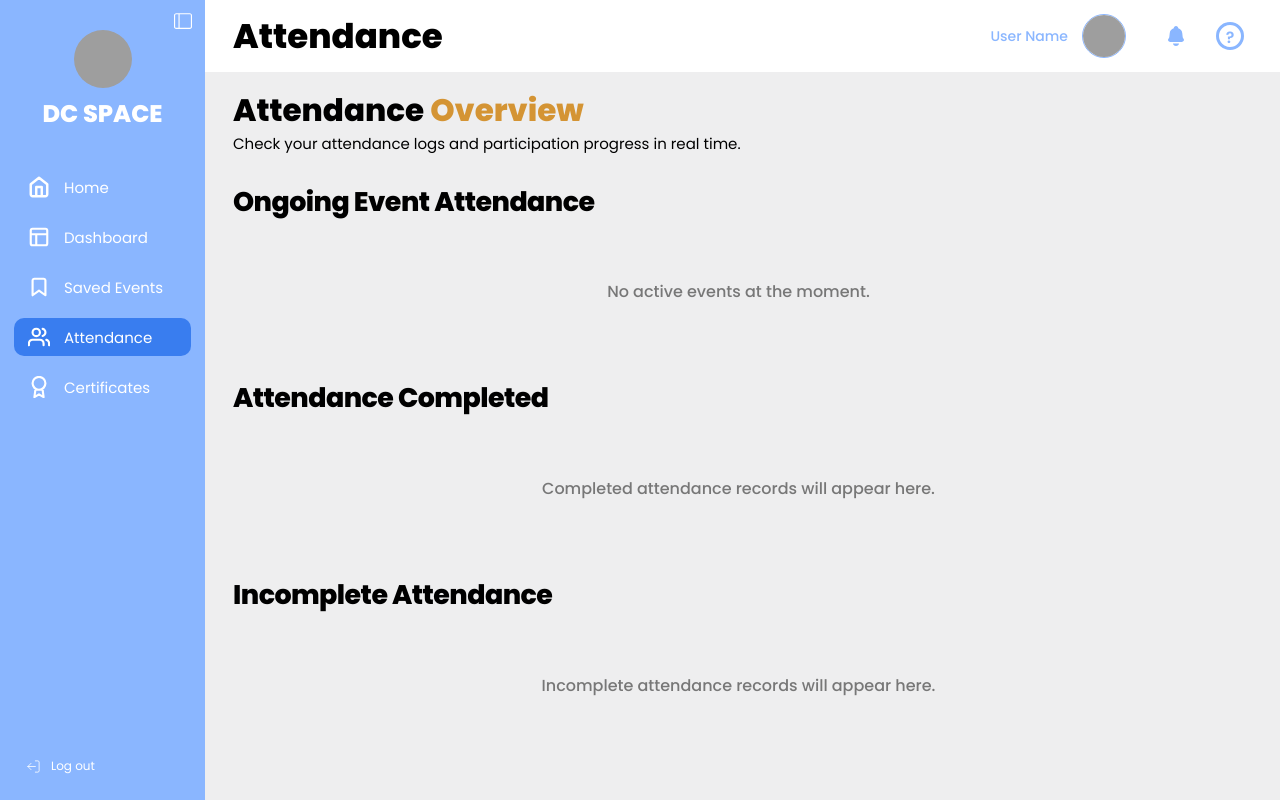
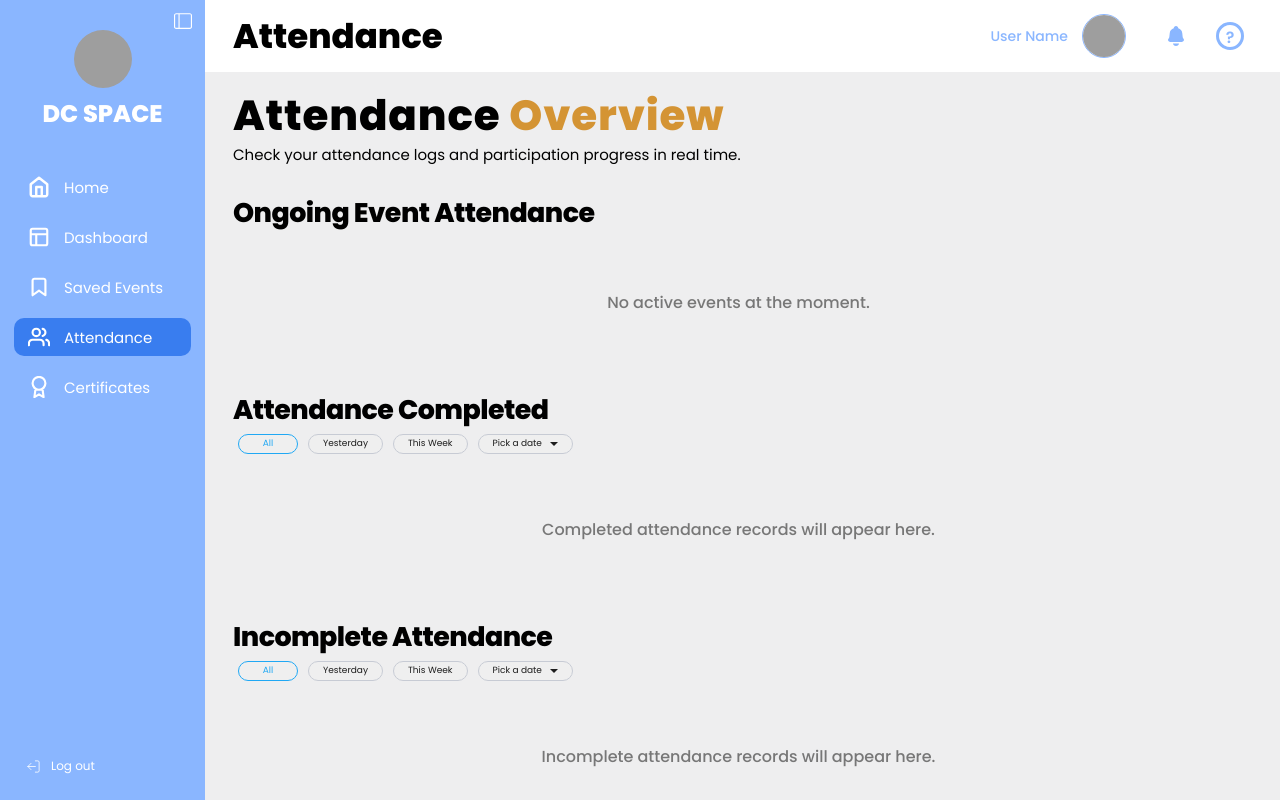
Before and after one commit to misxabien/DCSPACE_NEXT_WEB, a Next.js app: page /attendance in a window 1280 px wide. Built offline with nearby package versions, Linux system fonts and the light colour scheme; grey boxes are pictures that could not be loaded; a web font is replaced by a local one.

Commit message:
Resized the header texts per page

```diff
--- a/components/AttendancePageContent.tsx
+++ b/components/AttendancePageContent.tsx
@@ -2,7 +2,7 @@
 
 import Link from 'next/link';
 import Image from 'next/image';
-import { useCallback, useEffect, useMemo, useRef, useState } from 'react';
+import { type Dispatch, type SetStateAction, useCallback, useEffect, useMemo, useRef, useState } from 'react';
 import {
   ATTENDANCE_UPDATED_EVENT,
   REGISTERED_EVENTS_KEY,
@@ -18,6 +18,8 @@ import {
   recordRfidAttendanceTap,
   setSelectedAttendanceEvent,
 } from '@/lib/attendance';
+
+const attendanceFilters = ['All', 'Yesterday', 'This Week', 'Pick a date'];
 
 type AttendanceEvent = {
   id: string;
@@ -50,6 +52,82 @@ function getAttendanceEventTime(event: AttendanceEvent) {
   return Number.isNaN(eventDate.getTime()) ? 0 : eventDate.getTime();
 }
 
+function getAttendanceEventDate(event: AttendanceEvent) {
+  const eventDate = new Date(`${event.registeredEvent.month} ${event.registeredEvent.day}, ${event.registeredEvent.year}`);
+  if (Number.isNaN(eventDate.getTime())) return null;
+
+  eventDate.setHours(0, 0, 0, 0);
+  return eventDate;
+}
+
+function getDateInputValue(date: Date) {
+  const year = date.getFullYear();
+  const month = String(date.getMonth() + 1).padStart(2, '0');
+  const day = String(date.getDate()).padStart(2, '0');
+
+  return `${year}-${month}-${day}`;
+}
+
+function getDateFromInput(value: string) {
+  if (!value) return null;
+
+  const date = new Date(`${value}T00:00:00`);
+  if (Number.isNaN(date.getTime())) return null;
+
+  date.setHours(0, 0, 0, 0);
+  return date;
+}
+
+function isSameDate(firstDate: Date, secondDate: Date) {
+  return getDateInputValue(firstDate) === getDateInputValue(secondDate);
+}
+
+function isThisWeek(date: Date) {
+  const today = new Date();
+  today.setHours(0, 0, 0, 0);
+
+  const startOfWeek = new Date(today);
+  startOfWeek.setDate(today.getDate() - today.getDay());
+
+  const endOfWeek = new Date(startOfWeek);
+  endOfWeek.setDate(startOfWeek.getDate() + 6);
+
+  return date >= startOfWeek && date <= endOfWeek;
+}
+
+function matchesAttendanceFilter(
+  event: AttendanceEvent,
+  activeFilter: string,
+  dateRange: { start: string; end: string },
+) {
+  if (activeFilter === 'All') return true;
+
+  const eventDate = getAttendanceEventDate(event);
+  if (!eventDate) return true;
+
+  if (activeFilter === 'Yesterday') {
+    const yesterday = new Date();
+    yesterday.setHours(0, 0, 0, 0);
+    yesterday.setDate(yesterday.getDate() - 1);
+    return isSameDate(eventDate, yesterday);
+  }
+
+  if (activeFilter === 'This Week') {
+    return isThisWeek(eventDate);
+  }
+
+  if (activeFilter === 'Pick a date') {
+    const startDate = getDateFromInput(dateRange.start);
+    const endDate = getDateFromInput(dateRange.end || dateRange.start);
+
+    if (!startDate || !endDate) return true;
+
+    return eventDate >= (startDate <= endDate ? startDate : endDate) && eventDate <= (startDate <= endDate ? endDate : startDate);
+  }
+
+  return true;
+}
+
 function getEventTimeDisplay(dateTime?: string) {
   return dateTime?.split(',').at(-1)?.trim() || 'Event Time';
 }
@@ -69,6 +147,11 @@ function isEditableTarget(target: EventTarget | null) {
 
 export function AttendancePageContent() {
   const [attendanceEvents, setAttendanceEvents] = useState<AttendanceEvent[]>([]);
+  const [completedFilter, setCompletedFilter] = useState('All');
+  const [incompleteFilter, setIncompleteFilter] = useState('All');
+  const [completedDateRange, setCompletedDateRange] = useState({ start: '', end: '' });
+  const [incompleteDateRange, setIncompleteDateRange] = useState({ start: '', end: '' });
+  const [openDatePicker, setOpenDatePicker] = useState<'completed' | 'incomplete' | null>(null);
   const registeredEventsRef = useRef<RegisteredEvent[]>([]);
   const scanBufferRef = useRef('');
   const scanTimeoutRef = useRef<number | null>(null);
@@ -168,6 +251,65 @@ export function AttendancePageContent() {
     const status = getRequirementStatus(event.record, event.registeredEvent);
     return event.status === 'Passed' && status !== 'Complete' && status !== 'Overtime';
   });
+  const filteredCompletedEvents = completedEvents.filter((event) => (
+    matchesAttendanceFilter(event, completedFilter, completedDateRange)
+  ));
+  const filteredIncompleteEvents = incompleteEvents.filter((event) => (
+    matchesAttendanceFilter(event, incompleteFilter, incompleteDateRange)
+  ));
+
+  const renderAttendanceFilters = (
+    group: 'completed' | 'incomplete',
+    activeFilter: string,
+    dateRange: { start: string; end: string },
+    setActiveFilter: (filter: string) => void,
+    setDateRange: Dispatch<SetStateAction<{ start: string; end: string }>>,
+  ) => (
+    <div className="attendance-filters" aria-label={`${group} attendance filters`}>
+      {attendanceFilters.map((filter) => (
+        <span className="attendance-filter-wrap" key={filter}>
+          <button
+            className={`attendance-filter${filter === 'Pick a date' ? ' has-date-picker' : ''}${activeFilter === filter ? ' is-active' : ''}${filter === 'Pick a date' && openDatePicker === group ? ' is-open' : ''}`}
+            type="button"
+            aria-pressed={activeFilter === filter}
+            onClick={() => {
+              setActiveFilter(filter);
+              setOpenDatePicker(filter === 'Pick a date' ? (openDatePicker === group ? null : group) : null);
+            }}
+          >
+            {filter}
+          </button>
+          {filter === 'Pick a date' && openDatePicker === group && (
+            <section className="attendance-date-picker" aria-label={`Choose ${group} attendance date`}>
+              <label>
+                <span>From</span>
+                <input
+                  type="date"
+                  value={dateRange.start}
+                  onChange={(event) => {
+                    setDateRange((current) => ({ ...current, start: event.target.value }));
+                    setActiveFilter('Pick a date');
+                  }}
+                />
+              </label>
+              <label>
+                <span>To</span>
+                <input
+                  type="date"
+                  value={dateRange.end}
+                  min={dateRange.start || undefined}
+                  onChange={(event) => {
+                    setDateRange((current) => ({ ...current, end: event.target.value }));
+                    setActiveFilter('Pick a date');
+                  }}
+                />
+              </label>
+            </section>
+          )}
+        </span>
+      ))}
+    </div>
+  );
 
   const renderAttendanceCard = (event: AttendanceEvent) => (
     <article className="attendance-event-card" key={event.id}>
@@ -218,8 +360,15 @@ export function AttendancePageContent() {
 
           <section className="attendance-section" aria-label="Completed attendance">
             <h2>Attendance Completed</h2>
+            {renderAttendanceFilters(
+              'completed',
+              completedFilter,
+              completedDateRange,
+              setCompletedFilter,
+              setCompletedDateRange,
+            )}
             <div className="attendance-event-grid">
-              {completedEvents.length ? completedEvents.map(renderAttendanceCard) : (
+              {filteredCompletedEvents.length ? filteredCompletedEvents.map(renderAttendanceCard) : (
                 <p className="completed-empty-message">Completed attendance records will appear here.</p>
               )}
             </div>
@@ -227,8 +376,15 @@ export function AttendancePageContent() {
 
           <section className="attendance-section" aria-label="Incomplete attendance">
             <h2>Incomplete Attendance</h2>
+            {renderAttendanceFilters(
+              'incomplete',
+              incompleteFilter,
+              incompleteDateRange,
+              setIncompleteFilter,
+              setIncompleteDateRange,
+            )}
             <div className="attendance-event-grid">
-              {incompleteEvents.length ? incompleteEvents.map(renderAttendanceCard) : (
+              {filteredIncompleteEvents.length ? filteredIncompleteEvents.map(renderAttendanceCard) : (
                 <p className="completed-empty-message">Incomplete attendance records will appear here.</p>
               )}
             </div>
--- a/styles/pages/attendance.css
+++ b/styles/pages/attendance.css
@@ -10,6 +10,7 @@
   --font: var(--font-ui), "Poppins", system-ui, sans-serif;
 }
 
+main.main,
 .main {
   flex: 1;
   min-width: 0;
@@ -18,9 +19,13 @@
   background: var(--attendance-bg);
   overflow-y: visible;
   scrollbar-width: none;
+  -ms-overflow-style: none;
 }
 
+main.main::-webkit-scrollbar,
 .main::-webkit-scrollbar {
+  width: 0;
+  height: 0;
   display: none;
 }
 
@@ -45,8 +50,9 @@
   margin: 0;
   color: #000000;
   font-family: var(--font-display), "Montserrat", sans-serif;
-  font-size: clamp(24px, 2.5vw, 31px);
+  font-size: clamp(30px, 3.4vw, 42px);
   font-weight: 800;
+  letter-spacing: 0.02em;
   line-height: 1.05;
 }
 
@@ -74,6 +80,101 @@
   font-weight: 800;
   letter-spacing: -0.02em;
   line-height: 1;
+}
+
+.attendance-filters {
+  display: flex;
+  flex-wrap: wrap;
+  align-items: center;
+  gap: 10px;
+  margin-top: -6px;
+  padding-left: 5px;
+}
+
+.attendance-filter-wrap {
+  position: relative;
+  display: inline-flex;
+}
+
+.attendance-filter {
+  min-width: 60px;
+  height: 20px;
+  border: 1px solid #c7cbd4;
+  border-radius: 999px;
+  background: #efefef;
+  color: #1d1d1d;
+  cursor: pointer;
+  font-family: var(--font-ui), "Poppins", sans-serif;
+  font-size: 9px;
+  font-weight: 400;
+  line-height: 1;
+  display: inline-flex;
+  align-items: center;
+  justify-content: center;
+  gap: 5px;
+  padding: 0 14px;
+}
+
+.attendance-filter:hover,
+.attendance-filter.is-active {
+  border-color: #20a8f4;
+  color: #20a8f4;
+}
+
+.attendance-filter-wrap .attendance-filter.is-open,
+.attendance-filter-wrap .attendance-filter[aria-pressed="true"] {
+  border-color: #20a8f4;
+  color: #20a8f4;
+}
+
+.attendance-filter.has-date-picker::after {
+  content: "";
+  width: 0;
+  height: 0;
+  border-left: 4px solid transparent;
+  border-right: 4px solid transparent;
+  border-top: 4px solid currentColor;
+  margin-left: 3px;
+  transition: transform 0.18s ease;
+}
+
+.attendance-filter.has-date-picker.is-open::after {
+  transform: rotate(180deg);
+}
+
+.attendance-date-picker {
+  position: absolute;
+  top: calc(100% + 8px);
+  right: 0;
+  z-index: 8;
+  width: 216px;
+  border: 1px solid #c7cbd4;
+  border-radius: 8px;
+  display: grid;
+  gap: 10px;
+  background: #ffffff;
+  box-shadow: 0 12px 24px rgba(31, 35, 60, 0.12);
+  padding: 12px;
+}
+
+.attendance-date-picker label {
+  display: grid;
+  gap: 5px;
+  color: #1d1d1d;
+  font-family: var(--font-ui), "Poppins", sans-serif;
+  font-size: 10px;
+  font-weight: 500;
+}
+
+.attendance-date-picker input {
+  width: 100%;
+  height: 30px;
+  border: 1px solid #d7dae2;
+  border-radius: 6px;
+  color: #1d1d1d;
+  font-family: var(--font-ui), "Poppins", sans-serif;
+  font-size: 11px;
+  padding: 0 8px;
 }
 
 .attendance-event-grid {
--- a/styles/pages/certificates.css
+++ b/styles/pages/certificates.css
@@ -1,7 +1,7 @@
 /* Certificates */
 
 :root {
-  --cert-earned: #8ab6ff;
+  --cert-earned: #156884;
   --cert-icon: #2ca6de;
   --cert-hover: #dbe8ff;
   --cert-hover-text: #658fd5;
@@ -33,6 +33,7 @@
   font-family: var(--font-display), "Montserrat", sans-serif;
   font-size: clamp(30px, 3.4vw, 42px);
   font-weight: 800;
+  letter-spacing: 0.02em;
   line-height: 1;
 }
 
--- a/styles/pages/dashboard.css
+++ b/styles/pages/dashboard.css
@@ -14,8 +14,9 @@
   margin: 0;
   color: #000000;
   font-family: var(--font-display), "Montserrat", sans-serif;
-  font-size: 36px;
+  font-size: clamp(30px, 3.4vw, 42px);
   font-weight: 800;
+  letter-spacing: 0.02em;
   line-height: 1;
 }
 
```
Also changed, not shown: styles/pages/home.css (+2 -6 lines), styles/pages/saved-events.css (+2 -5 lines).
